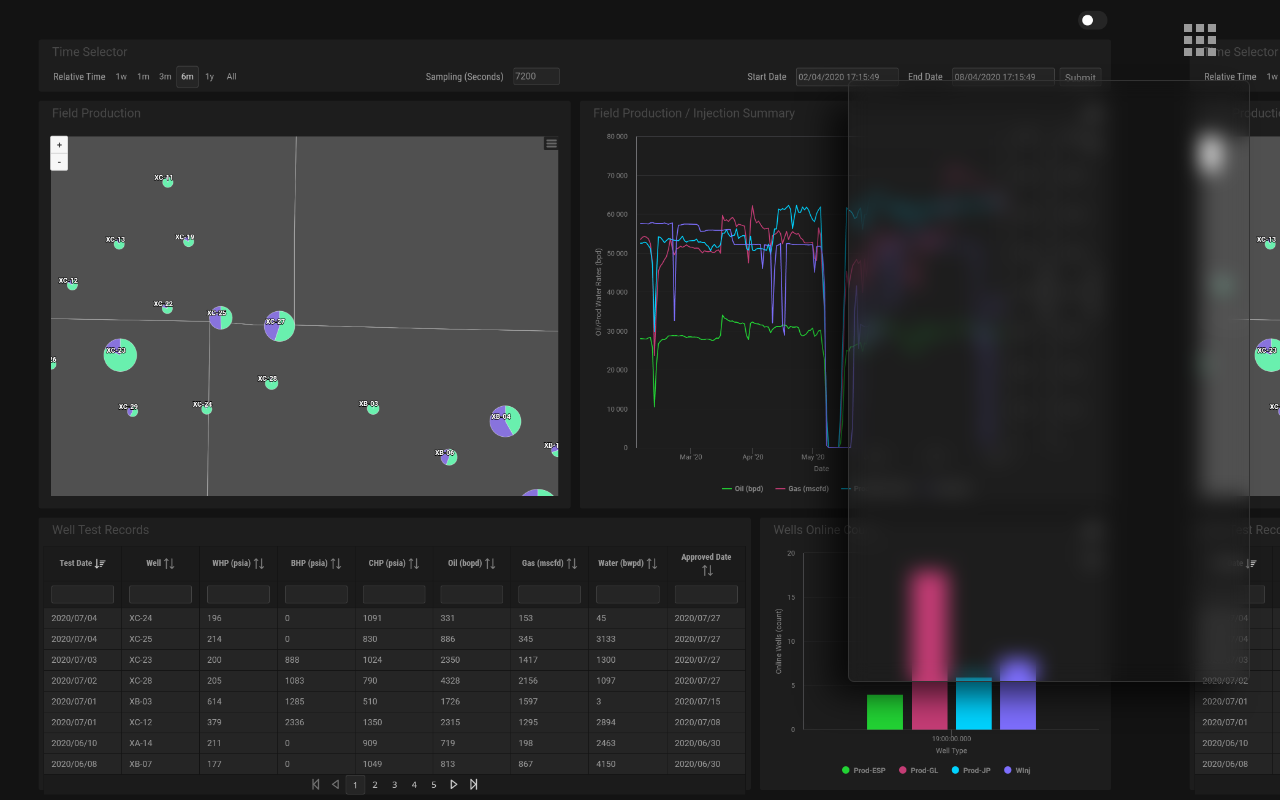
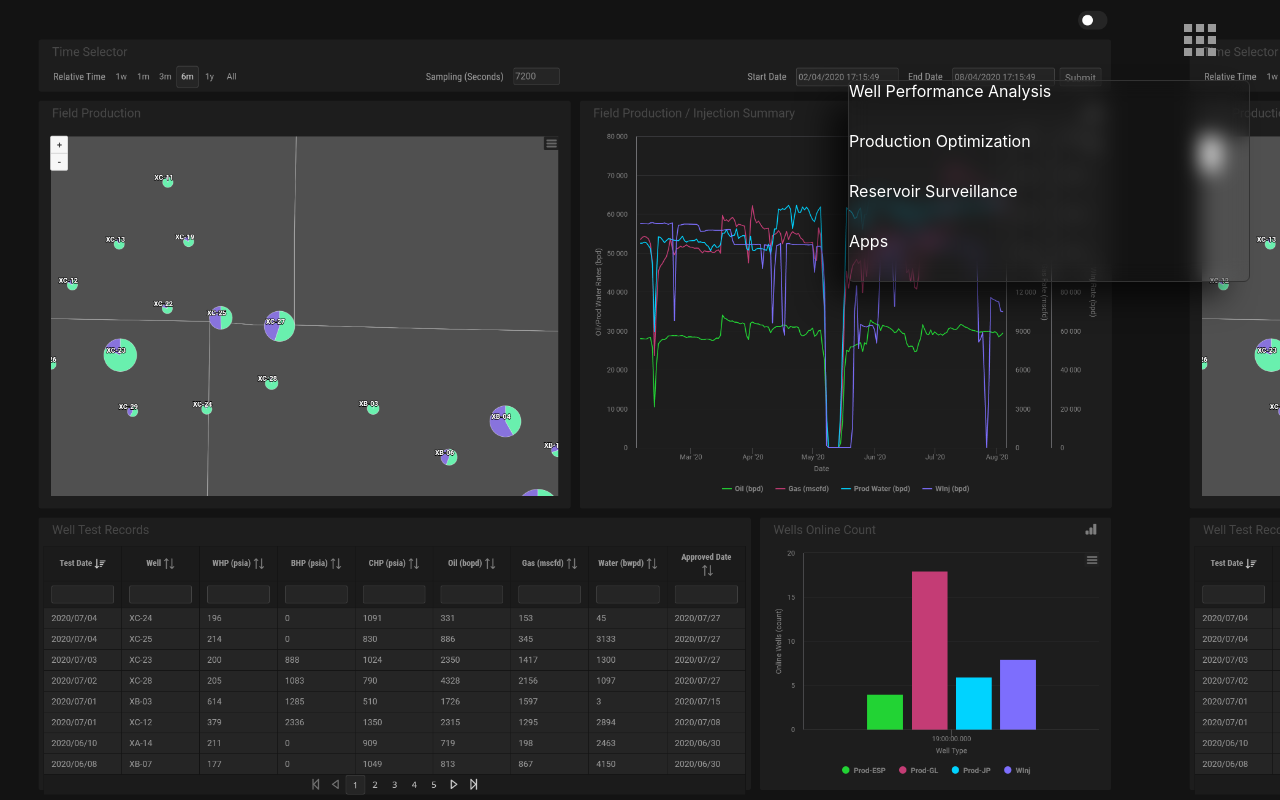
Before and after one commit to IgorDyniewski/menu-recruitment-task, a React (Create React App) app: page / in a window 1280 px wide. Built offline with nearby package versions, Linux system fonts and the light colour scheme.

Commit message:
Added menu seperators

```diff
--- a/src/App.js
+++ b/src/App.js
@@ -1,5 +1,8 @@
-import React from 'react'
+import React, { useState, useEffect } from 'react'
 import styled from 'styled-components'
+
+// Lib
+import menuData from './lib/menuData.json'
 
 // Styled components
 const Main = styled.div`
@@ -31,20 +34,65 @@ const Menu = styled.div`
     position: fixed;
     border: 1px solid #333333;
     width: 400px;
-    height: 600px;
+    /* height: 600px; */
     border-radius: 6px;
     background-color: transparent;
     backdrop-filter: blur(10px);
     box-shadow: -23px 18px 33px -5px rgba(0, 0, 0, 0.7);
 `
 
-const App = () => {
+const App = (props) => {
+    // States
+    const [activeItem, setActiveItem] = useState(-1)
     return (
         <Main>
             <MenuButton />
-            <Menu />
+            <Menu>
+                {menuData.map((item, index) => (
+                    <Row
+                        key={index}
+                        title={item.displayText}
+                        isActive={activeItem === index}
+                        onClick={() => (activeItem === index ? setActiveItem(-1) : setActiveItem(index))}
+                    />
+                ))}
+            </Menu>
         </Main>
     )
 }
 
+const RowMain = styled.div`
+    width: 100%;
+    position: relative;
+    color: white;
+`
+const RowHeaderWrapper = styled.div`
+    height: 50px;
+    width: 100%;
+    display: block;
+    position: relative;
+`
+const RowContent = styled.div`
+    width: 100%;
+    height: ${(props) => (props.isActive ? '100px' : '0px')};
+    /* border: 1px solid blue; */
+    transition: height 300ms ease-in;
+`
+
+const Row = (props) => {
+    // States
+    const [isActive, setIsActive] = useState(props.isActive)
+
+    useEffect(() => {
+        setIsActive(props.isActive)
+    }, [props.isActive])
+
+    return (
+        <RowMain onClick={() => props.onClick()}>
+            <RowHeaderWrapper>{props.title}</RowHeaderWrapper>
+            <RowContent isActive={isActive}></RowContent>
+        </RowMain>
+    )
+}
+
 export default App
--- /dev/null
+++ b/src/lib/menuData.json
@@ -0,0 +1,106 @@
+[
+    {
+        "displayText": "Well Performance Analysis",
+        "type": "GROUP",
+        "nodes": [
+            {
+                "displayText": "Inflow Performance",
+                "type": "PAGE",
+                "nodes": []
+            },
+            {
+                "displayText": "Vertical Lift Performance",
+                "type": "PAGE",
+                "nodes": []
+            },
+            {
+                "displayText": "System Nodal",
+                "type": "PAGE",
+                "nodes": []
+            },
+            {
+                "displayText": "Sensitivity",
+                "type": "PAGE",
+                "nodes": []
+            },
+            {
+                "displayText": "Forecasting",
+                "type": "PAGE",
+                "nodes": []
+            },
+            {
+                "displayText": "Bottomhole Pressure",
+                "type": "PAGE",
+                "nodes": []
+            },
+            {
+                "displayText": "Productivity Index",
+                "type": "PAGE",
+                "nodes": []
+            },
+            {
+                "displayText": "Diagnostics",
+                "type": "PAGE",
+                "nodes": []
+            }
+        ]
+    },
+    {
+        "displayText": "Production Optimization",
+        "type": "GROUP",
+        "nodes": [
+            {
+                "displayText": "Event Detection",
+                "type": "PAGE",
+                "nodes": []
+            },
+            {
+                "displayText": "Virtual Metering",
+                "type": "PAGE",
+                "nodes": []
+            }
+        ]
+    },
+    {
+        "displayText": "Reservoir Surveillance",
+        "type": "GROUP",
+        "nodes": [
+            {
+                "displayText": "Flood Efficiency",
+                "type": "PAGE",
+                "nodes": []
+            },
+            {
+                "displayText": "Material Balance",
+                "type": "PAGE",
+                "nodes": []
+            }
+        ]
+    },
+    {
+        "displayText": "Apps",
+        "type": "GROUP",
+        "nodes": [
+            {
+                "displayText": "Graph Network Analysis",
+                "type": "PAGE",
+                "nodes": []
+            },
+            {
+                "displayText": "Optimization Solver",
+                "type": "PAGE",
+                "nodes": []
+            },
+			{
+                "displayText": "ML Proxy Model Builder",
+                "type": "PAGE",
+                "nodes": []
+            },
+            {
+                "displayText": "Time Series Analysis",
+                "type": "PAGE",
+                "nodes": []
+            }
+        ]
+    }
+]
```
